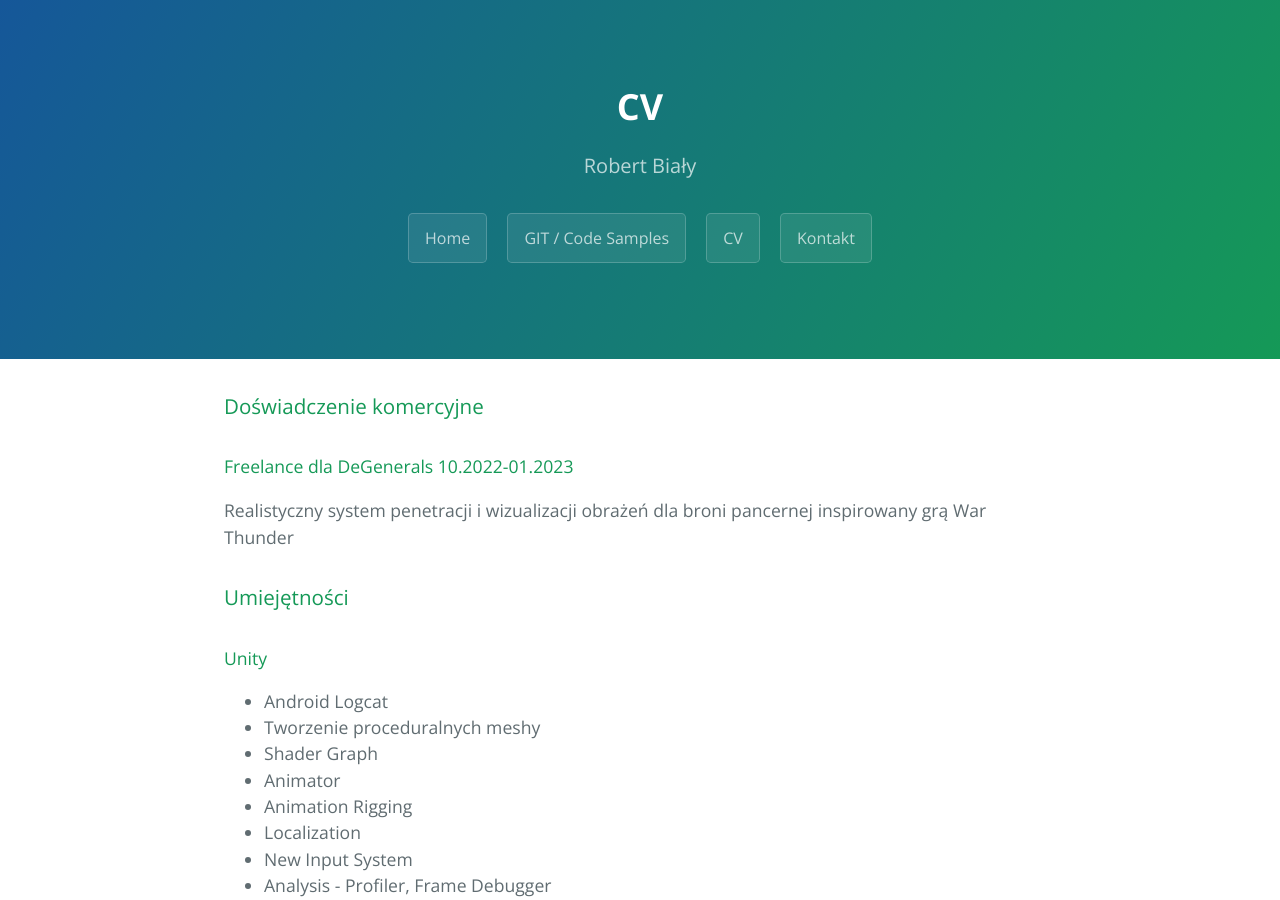
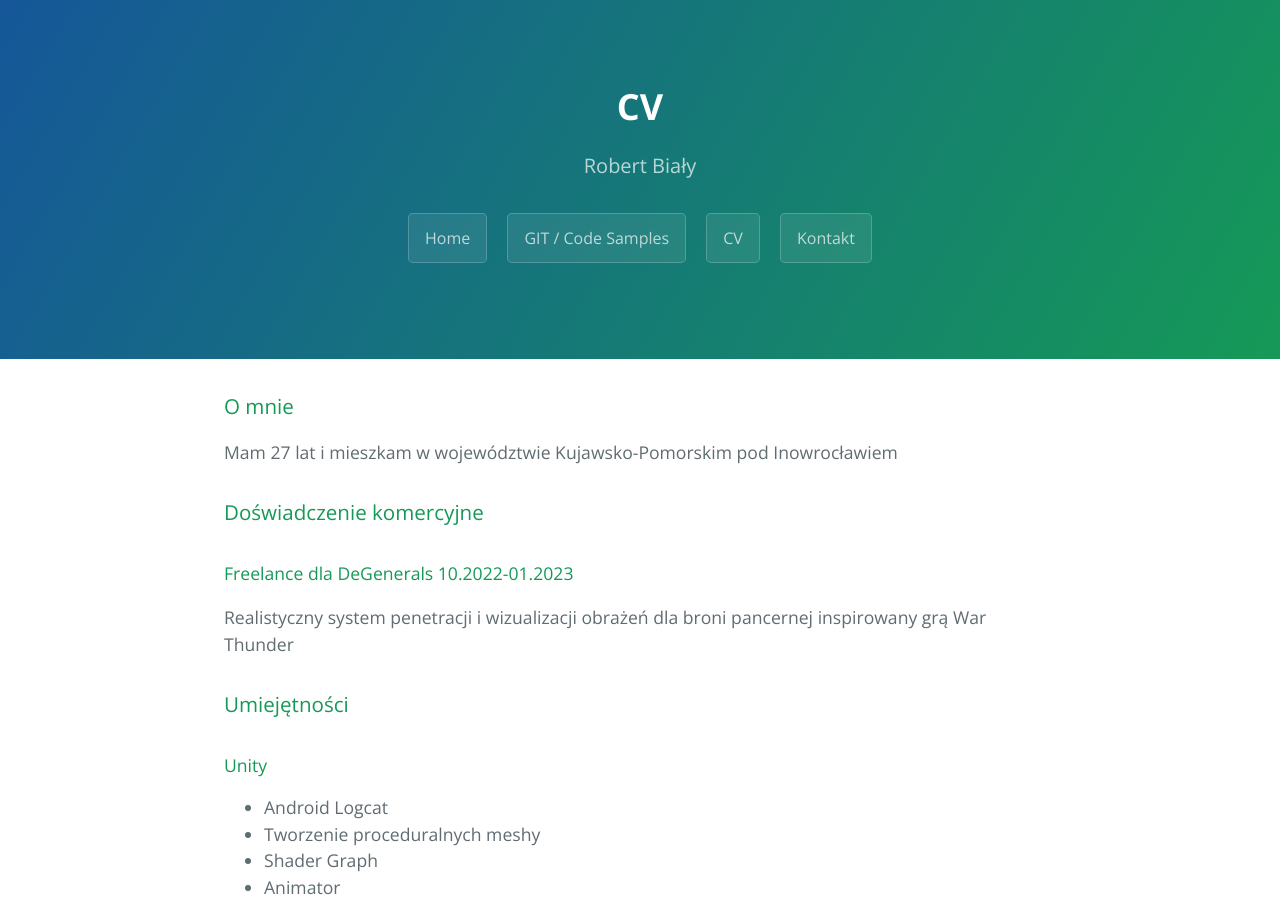
Before and after one commit to LaserRock46/laserrock46.github.io, a Jekyll site: the page built from cv.md, in a window 1280 px wide and 900 px high. Built offline with Jekyll 4.4.1, drawn with Linux system fonts in a browser that asks for light colours; the repository's description, which GitHub fills in, is left out.

Commit message:
Update cv.md

```diff
--- a/cv.md
+++ b/cv.md
@@ -4,6 +4,9 @@ title: CV
 description: Robert Biały
 ---
 
+### O mnie
+
+Mam 27 lat i mieszkam w województwie Kujawsko-Pomorskim pod Inowrocławiem
 
 ### Doświadczenie komercyjne
 
```
